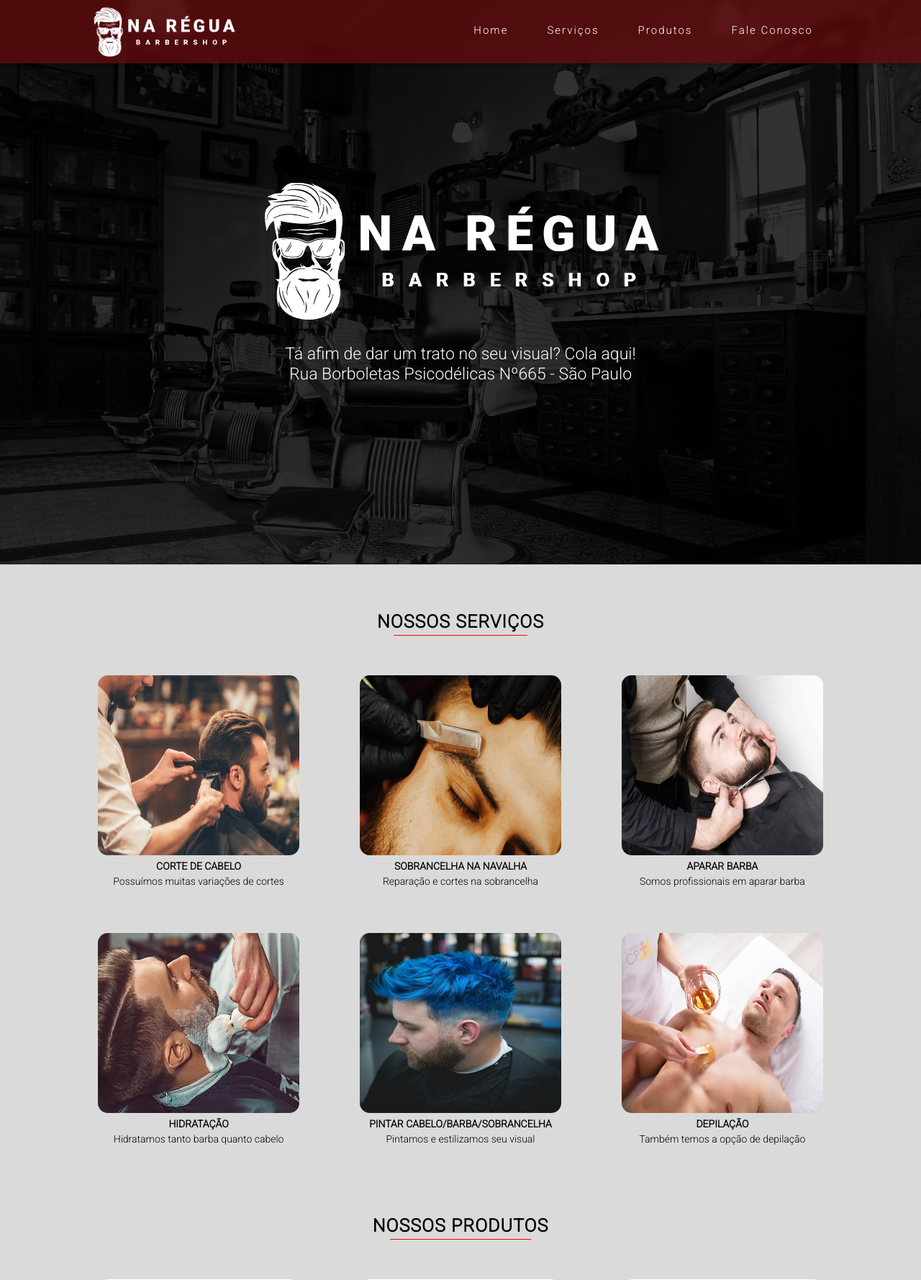
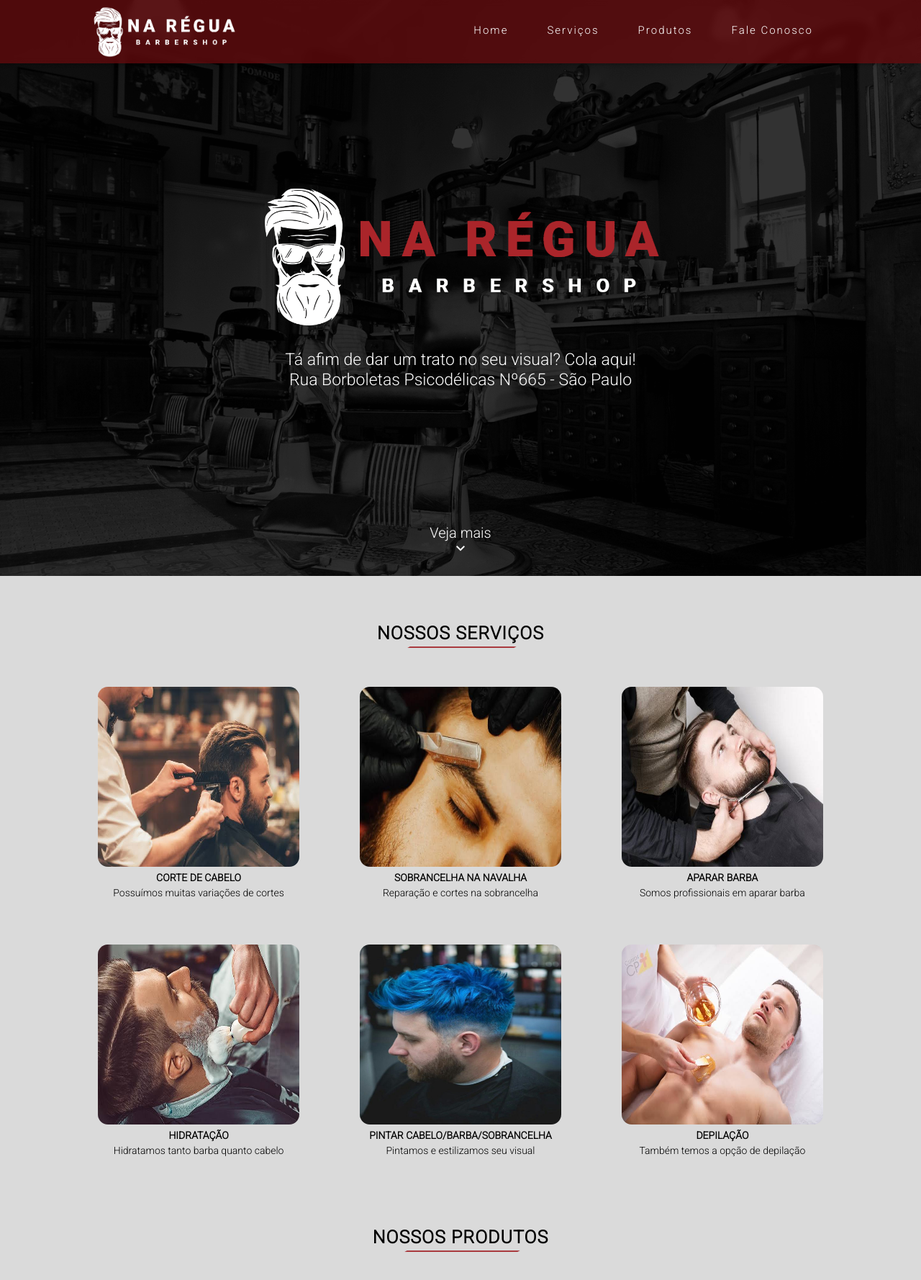
Before and after one commit to leOhsantos/projeto-barbearia, a PHP site: page / in a window 1280 px wide. Shown: the top 1778 px of the page at 72% size. Run offline with PHP 8.4, Linux system fonts and the light colour scheme; data comes from the database, SQL or seed files in the repository.

Commit message:
atualizando layout

```diff
--- a/assets/css/style.css
+++ b/assets/css/style.css
@@ -2,7 +2,7 @@
 
 html {
   scroll-behavior: smooth;
-  scroll-padding-top: 90px;
+  scroll-padding-top: 7vh;
 }
 
 body {
@@ -24,6 +24,34 @@ body::-webkit-scrollbar-thumb {
   background-color: #2a2828;
   border-radius: 20px;
   border: 3px solid rgb(232, 232, 232);
+}
+
+a {
+  text-decoration: none;
+}
+
+[data-anime] {
+  opacity: 0;
+  transition: .6s ease;
+  z-index: -1;
+}
+
+[data-anime].animate {
+  opacity: 1;
+  transform: translate3d(0, 0, 0);
+  z-index: 1;
+}
+
+[data-anime="top"] {
+  transform: translate3d(0, -150px, 0);
+}
+
+[data-anime="left"] {
+  transform: translate3d(-150px, 0, 0);
+}
+
+[data-anime="bottom"] {
+  transform: translate3d(0, 60px, 0);
 }
 
 .select-disable {
@@ -113,8 +139,9 @@ body::-webkit-scrollbar-thumb {
   flex-direction: column;
   justify-content: center;
   align-items: center;
-  height: 98vh;
+  height: 100vh;
   color: #fff;
+  position: relative;
 }
 
 .container-logo h3 {
@@ -129,14 +156,55 @@ body::-webkit-scrollbar-thumb {
   margin-bottom: 30px;
 }
 
+.see-more {
+  color: #fff;
+  font-size: 20px;
+  display: flex;
+  flex-direction: column;
+  justify-content: center;
+  align-items: center;
+  z-index: 1;
+  position: absolute;
+  bottom: 16px;
+  left: 0;
+  right: 0;
+}
+
+.arrow {
+  font-size: 24px;
+  color: #fff !important;
+}
+
+.arrow-animation {
+  -moz-animation: arrow 2s infinite;
+  -webkit-animation: arrow 2s infinite;
+  animation: arrow 2s infinite;
+}
+
+@keyframes arrow {
+
+  0%,
+  20%,
+  50%,
+  80%,
+  100% {
+    transform: translateY(0);
+  }
+
+  40% {
+    transform: translateY(-6px);
+  }
+
+  60% {
+    transform: translateY(-5px);
+  }
+}
+
 .restricted-area {
   padding-top: 11vh;
   flex: 1;
-  background: linear-gradient(to bottom,
-      rgba(0, 0, 0, 0.8) 0%,
-      rgba(0, 0, 0, 0.7) 100%),
-    url("../img/bg-2.png");
-  color: #fff;
+  background-color: rgb(218, 218, 218);
+  color: #000;
 }
 
 footer {
@@ -312,9 +373,9 @@ label {
   position: relative;
 }
 
-.material-symbols-outlined {
+.eye {
   position: absolute;
-  top: 10px;
+  top: 11px;
   right: 0px;
   color: #000;
   padding: 7px;
@@ -547,15 +602,24 @@ td {
   position: relative;
 }
 
-.title-section::after {
+.restricted-title-section {
+  font-size: 25px;
+  letter-spacing: 1px;
+  font-weight: 500;
+  position: relative;
+}
+
+.title-section::after,
+.restricted-title-section::after {
   content: '';
   display: block;
   position: absolute;
-  left: 10%;
-  bottom: -4px;
-  width: 80%;
-  height: 1px;
-  background-color: #ff0008;
+  left: 19%;
+  bottom: -5px;
+  width: 64%;
+  height: 2px;
+  transform: skew(-60deg);
+  background-color: #a93a3e;
   align-items: center;
 }
 
--- a/assets/js/index.js
+++ b/assets/js/index.js
@@ -1,12 +1,25 @@
-const form = document.getElementById("form"),
+const target = document.querySelectorAll("[data-anime]"),
+    form = document.getElementById("form"),
     emailInput = document.getElementById("emailInput"),
     messageInput = document.getElementById("messageInput"),
     errorText = document.getElementById("errorText"),
     submitBtn = document.getElementById("submitBtn");
 
+const activateScroll = () => {
+    const windowTop = window.pageYOffset + (window.innerHeight * 0.96);
+
+    target.forEach(e => {
+        if (windowTop > e.offsetTop) {
+            e.classList.add("animate");
+        } else {
+            e.classList.remove("animate");
+        }
+    })
+}
+
 const validateFields = () => {
-    let regex = /\S+@\S+\.\S+/,
-        emailTest = regex.test(emailInput.value);
+    let emailRegex = /\S+@\S+\.\S+/,
+        emailTest = emailRegex.test(emailInput.value);
 
     if (emailInput.value === "" || messageInput.value === "") {
         errorText.style.cssText = "visibility: visible;" + "color: #e03333;" + "transition: .7s;";
@@ -34,11 +47,14 @@ const validateFields = () => {
 }
 
 const removeError = () => {
+    let emailRegex = /\S+@\S+\.\S+/,
+        emailTest = emailRegex.test(emailInput.value);
+
     if (emailInput.value !== "" && messageInput.value !== "") {
         errorText.style.cssText = "visibility: hidden;";
     }
 
-    if (emailInput.value !== "") {
+    if (emailTest === true) {
         emailInput.style.cssText = "background-color: #fff;" + "transition: .7s;";
     }
 
@@ -47,6 +63,7 @@ const removeError = () => {
     }
 }
 
+window.addEventListener("scroll", _.debounce(activateScroll, 80));
 form.addEventListener("submit", function (e) { e.preventDefault(); return false });
 emailInput.addEventListener("input", removeError);
 messageInput.addEventListener("input", removeError);
--- a/assets/js/product.js
+++ b/assets/js/product.js
@@ -13,7 +13,7 @@ const form = document.getElementById("form"),
 
 const validateFields = () => {
     if (nameInput.value === "" || descInput.value === "" || imgInput.value === "") {
-        errorText.style.cssText = "visibility: visible;" + "color: #e03333;" + "transition: .7s;" + "text-shadow: 1px 1px 1px #000;";
+        errorText.style.cssText = "visibility: visible;" + "color: #e03333;" + "transition: .7s;";
         errorText.textContent = "Preencha todos os campos!";
         nameInput.style.cssText = "background-color: #f49c9c;" + "transition: .7s;";
         descInput.style.cssText = "background-color: #f49c9c;" + "transition: .7s;";
--- a/assets/js/scheduling.js
+++ b/assets/js/scheduling.js
@@ -11,7 +11,7 @@ const form = document.getElementById("form"),
 
 const validateFields = () => {
     if (clientInput.value == 0 || dateInput.value === "" || hourInput.value === "" || serviceInput.value == 0) {
-        errorText.style.cssText = "visibility: visible;" + "color: #e03333;" + "transition: .7s;" + "text-shadow: 1px 1px 1px #000;";
+        errorText.style.cssText = "visibility: visible;" + "color: #e03333;" + "transition: .7s;";
         errorText.textContent = "Preencha todos os campos!";
         clientInput.style.cssText = "background-color: #f49c9c;" + "transition: .7s;";
         dateInput.style.cssText = "background-color: #f49c9c;" + "transition: .7s;";
--- a/assets/js/service.js
+++ b/assets/js/service.js
@@ -13,7 +13,7 @@ const form = document.getElementById("form"),
 
 const validateFields = () => {
     if (nameInput.value === "" || descInput.value === "" || imgInput.value === "") {
-        errorText.style.cssText = "visibility: visible;" + "color: #e03333;" + "transition: .7s;" + "text-shadow: 1px 1px 1px #000;";
+        errorText.style.cssText = "visibility: visible;" + "color: #e03333;" + "transition: .7s;";
         errorText.textContent = "Preencha todos os campos!";
         nameInput.style.cssText = "background-color: #f49c9c;" + "transition: .7s;";
         descInput.style.cssText = "background-color: #f49c9c;" + "transition: .7s;";
--- a/index.php
+++ b/index.php
@@ -18,7 +18,7 @@ $stmt2 = $product->list();
     <meta name="viewport" content="width=device-width, initial-scale=1.0">
     <link href="https://cdn.jsdelivr.net/npm/bootstrap@5.2.0-beta1/dist/css/bootstrap.min.css" rel="stylesheet" integrity="sha384-0evHe/X+R7YkIZDRvuzKMRqM+OrBnVFBL6DOitfPri4tjfHxaWutUpFmBp4vmVor" crossorigin="anonymous">
     <link rel="stylesheet" href="https://cdnjs.cloudflare.com/ajax/libs/animate.css/4.1.1/animate.min.css">
-    <link rel="stylesheet" href="https://unpkg.com/aos@next/dist/aos.css" />
+    <link rel="stylesheet" href="https://fonts.googleapis.com/css2?family=Material+Symbols+Outlined:opsz,wght,FILL,GRAD@48,400,0,0" />
     <link rel="stylesheet" href="assets/css/style.css">
     <title>Na Régua Barbershop</title>
 </head>
@@ -50,21 +50,26 @@ $stmt2 = $product->list();
         </nav>
 
         <div class="container-logo">
-            <img src="assets/img/barbershop-logo.png" alt="Na Régua Barbershop Logo" class="logo select-disable animate__animated animate__fadeInDown">
+            <img src="assets/img/barbershop-logo-2.png" alt="Na Régua Barbershop Logo" class="logo select-disable animate__animated animate__fadeInDown">
             <h3 class="animate__animated animate__fadeInLeft">Tá afim de dar um trato no seu visual? Cola aqui!<br>
                 Rua Borboletas Psicodélicas Nº665 - São Paulo</h3>
+            <a href="#service">
+                <span class="see-more arrow-animation select-disable">Veja mais<br>
+                    <span class="material-symbols-outlined arrow arrow-animation">expand_more</span>
+                </span>
+            </a>
         </div>
     </header>
 
     <main>
         <section id="service" class="container">
-            <div class="title-container" data-aos="fade-up">
+            <div class="title-container" data-anime="top">
                 <h2 class="title-section">Nossos Serviços</h2>
             </div>
             <div class="img-col">
                 <?php
                 foreach ($stmt as $row) { ?>
-                    <div class="img-container" data-aos="fade-up">
+                    <div class="img-container" data-anime="left">
                         <img src="<?php echo "restricted-area/img/service-img/" . $row[3] ?>" alt="Imagem do produto" class="img select-disable">
                         <p class="img-name"><?php echo $row[2] ?></p>
                         <p><?php echo $row[1] ?></p>
@@ -74,13 +79,13 @@ $stmt2 = $product->list();
         </section>
 
         <section id="product" class="container">
-            <div class="title-container" data-aos="fade-up">
+            <div class="title-container" data-anime="top">
                 <h2 class="title-section">Nossos Produtos</h2>
             </div>
             <div class="img-col">
                 <?php
                 foreach ($stmt2 as $row) { ?>
-                    <div class="img-container" data-aos="fade-up">
+                    <div class="img-container" data-anime="left">
                         <img src="<?php echo "restricted-area/img/product-img/" . $row[3] ?>" alt="Imagem do produto" class="img select-disable">
                         <p class="img-name"><?php echo $row[2] ?></p>
                         <p><?php echo $row[1] ?></p>
@@ -89,7 +94,7 @@ $stmt2 = $product->list();
             </div>
         </section>
 
-        <section id="contactUs" data-aos="fade-up">
+        <section id="contactUs" data-anime="bottom">
             <h2 class="title-section">Fale Conosco!</h2>
             <form id="form" class="form" method="post" action="restricted-area/crud-message.php">
                 <label for="emailInput">Digite seu endereço de e-mail:</label>
@@ -109,12 +114,8 @@ $stmt2 = $product->list();
     </footer>
 
     <script src="https://cdn.jsdelivr.net/npm/bootstrap@5.2.0-beta1/dist/js/bootstrap.bundle.min.js" integrity="sha384-pprn3073KE6tl6bjs2QrFaJGz5/SUsLqktiwsUTF55Jfv3qYSDhgCecCxMW52nD2" crossorigin="anonymous"></script>
+    <script src="https://cdn.jsdelivr.net/npm/lodash@4.17.21/lodash.min.js"></script>
     <script src="assets/js/index.js"></script>
-    <script src="https://unpkg.com/aos@next/dist/aos.js"></script>
-    <script>
-        AOS.init();
-    </script>
-
 </body>
 
 </html>
--- a/restricted-area/partials/nav.php
+++ b/restricted-area/partials/nav.php
@@ -34,8 +34,8 @@
                                     Tem certeza de que deseja sair do modo administrador?
                                 </div>
                                 <div class="modal-footer">
-                                    <button type="button" class="btn btn-secondary" data-bs-dismiss="modal">Cancelar</button>
-                                    <a class="btn btn-danger" href="logout.php">Sair</a>
+                                    <button type="button" class="btn btn-cancel" data-bs-dismiss="modal">Cancelar</button>
+                                    <a class="btn btn-delete" href="logout.php">Sair</a>
                                 </div>
                             </div>
                         </div>
```
Also changed, not shown: other parts of assets/css/style.css (+71 -22 lines), assets/js/client.js (+6 -3 lines), restricted-area/show-client.php (+10 -13 lines), restricted-area/show-message.php (+3 -5 lines), restricted-area/show-product.php (+10 -15 lines), restricted-area/show-scheduling.php (+9 -12 lines), restricted-area/show-service.php (+10 -14 lines), user-login.php (+3 -4 lines), assets/img/barbershop-logo-2.png (added).
